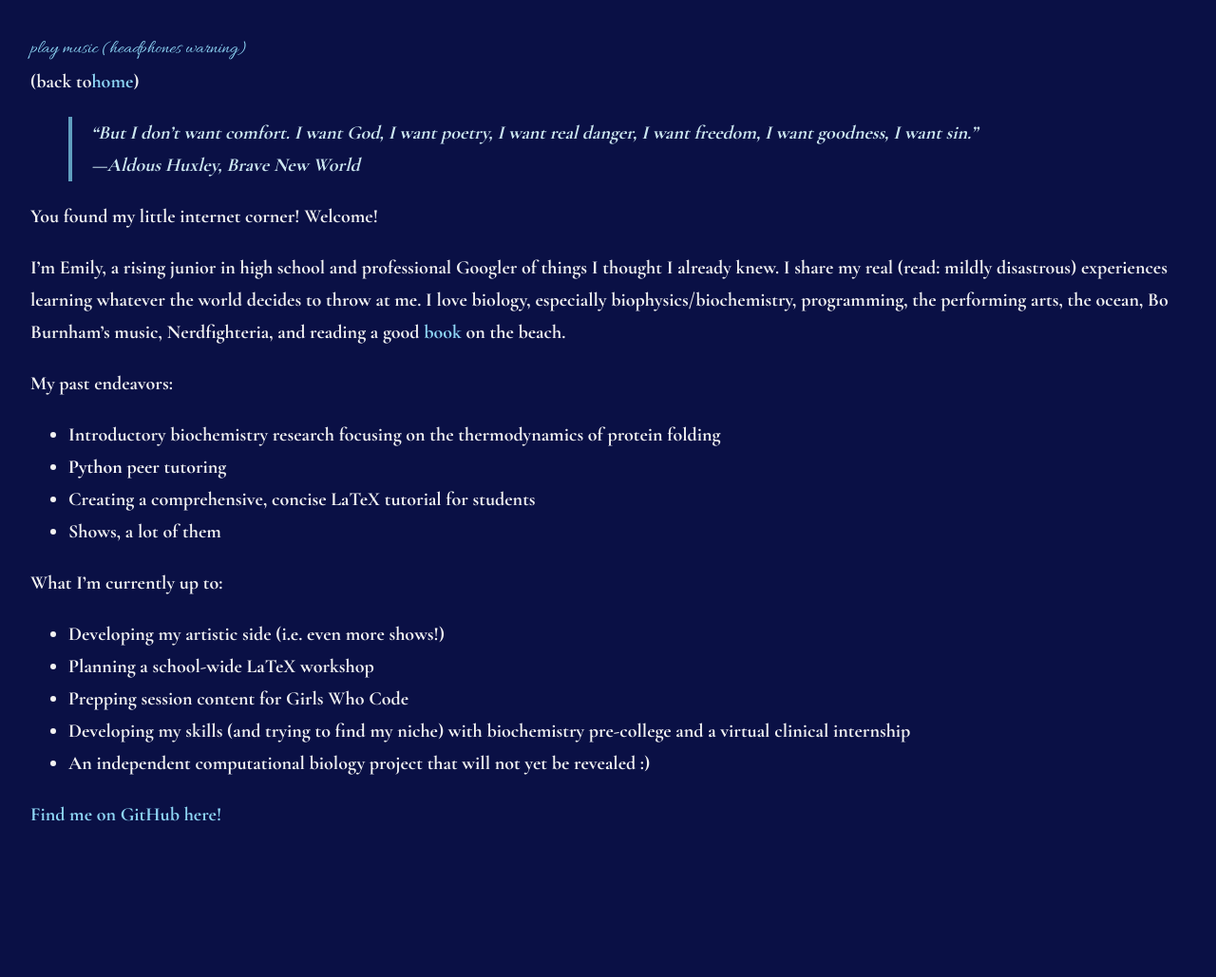
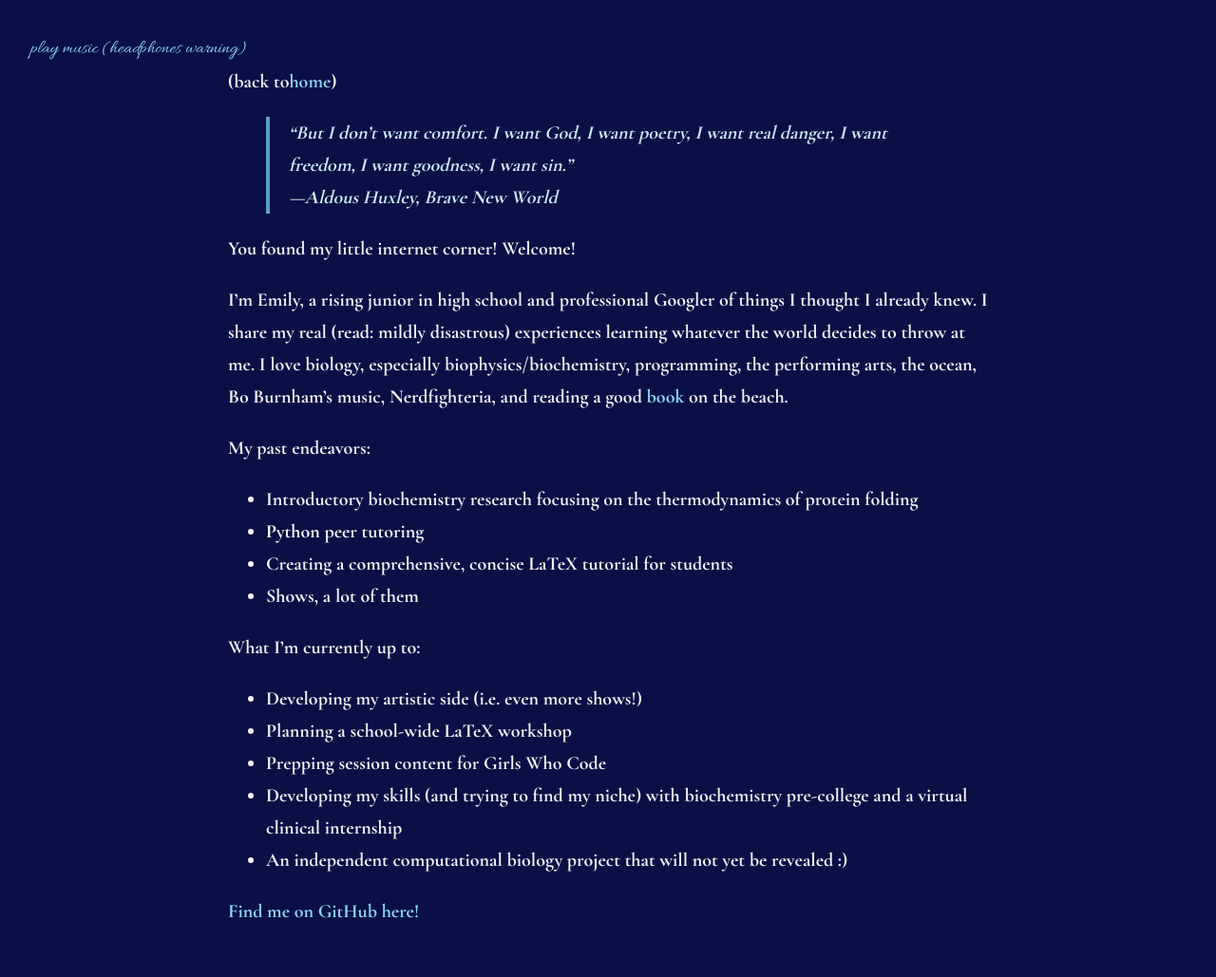
Before and after one commit to leucinemymind/leucinemymind.github.io, a Jekyll site: the page built from index.md, in a window 1280 px wide. Shown: the whole page at 95% size. Built offline with Jekyll 4.4.1, drawn with Linux system fonts in a browser that asks for light colours; our own code applies the rules of GitHub Pages for plain Markdown files; before the commit the page ends 927 px from its top, so only the background shows below that.

Commit message:
container

```diff
--- a/_layouts/default.html
+++ b/_layouts/default.html
@@ -16,10 +16,14 @@
   <!-- Background audio -->
   <audio id="bg-music" loop></audio>
 
+<div class="container">
+
   <main>
     <span style="text-align:center">(back to<a href="https://leucinemymind.github.io">home</a>)</span>
     {{ content }}
   </main>
+
+</div>
 
   <script>
     const icon = document.getElementById('music-icon');
--- a/assets/style.css
+++ b/assets/style.css
@@ -1,3 +1,9 @@
+.container {
+  max-width: 800px;
+  margin: 0 auto;
+  padding: 0 1rem;
+}
+
 body {
   font-family: 'Cormorant Garamond', serif;
   font-size: 20px;
```
